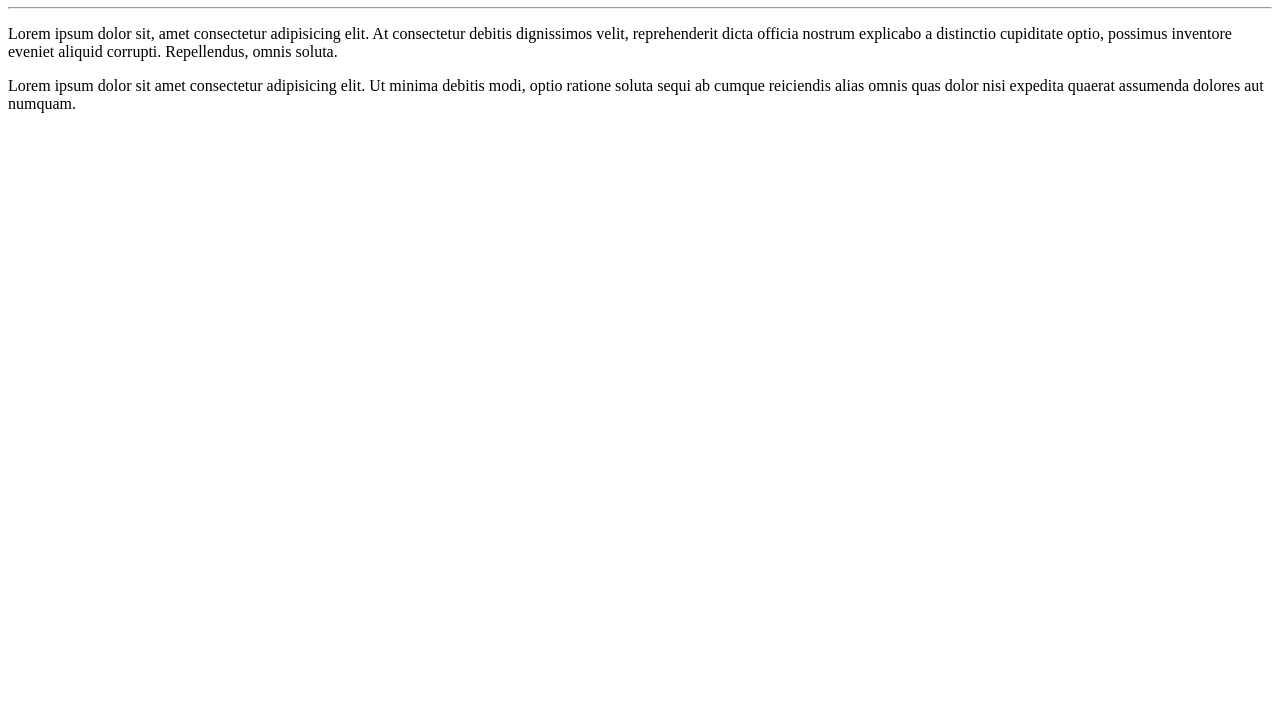
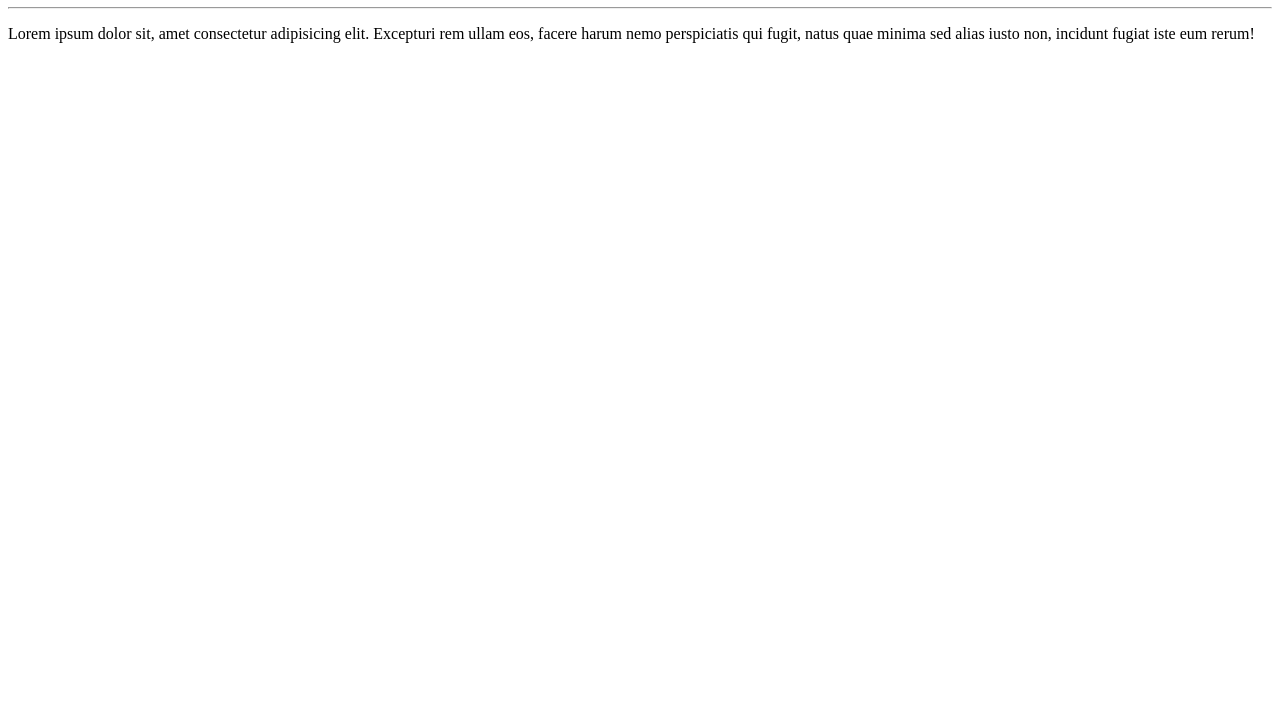
Before and after one commit to ligiammenezes/Ola-mundo-2, a plain HTML site: page site-exemplo/index.html in a window 1280 px wide. Shown: the part 73-800 px from the top of the page. Drawn offline with Linux system fonts and the light colour scheme.

Commit message:
Update index.html

```diff
--- a/site-exemplo/index.html
+++ b/site-exemplo/index.html
@@ -9,7 +9,7 @@
 
 </body><h1>Olá, Mundo!</h1>
 <hr>
-<p>Lorem ipsum dolor sit, amet consectetur adipisicing elit. At consectetur debitis dignissimos velit, reprehenderit dicta officia nostrum explicabo a distinctio cupiditate optio, possimus inventore eveniet aliquid corrupti. Repellendus, omnis soluta.</p>
-<p>Lorem ipsum dolor sit amet consectetur adipisicing elit. Ut minima debitis modi, optio ratione soluta sequi ab cumque reiciendis alias omnis quas dolor nisi expedita quaerat assumenda dolores aut numquam.</p>
+<p>  Lorem ipsum dolor sit, amet consectetur adipisicing elit. Excepturi rem ullam eos, facere harum nemo perspiciatis qui fugit, natus quae minima sed alias iusto non, incidunt fugiat iste eum rerum!
+<p></p>
 
 </html>
```
